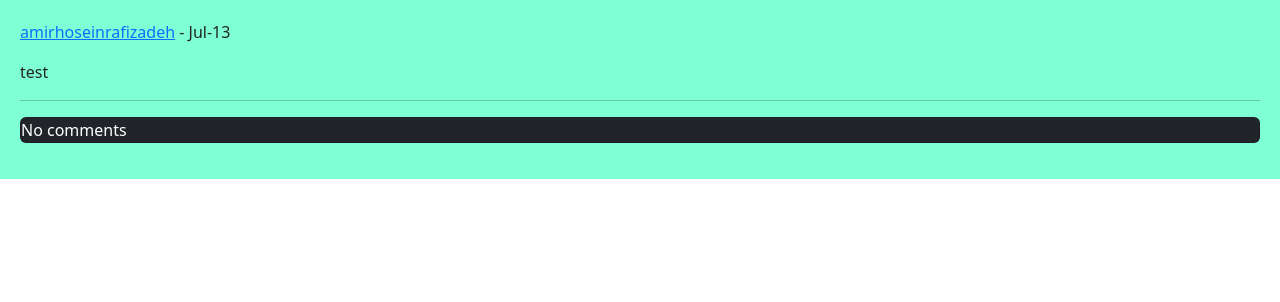
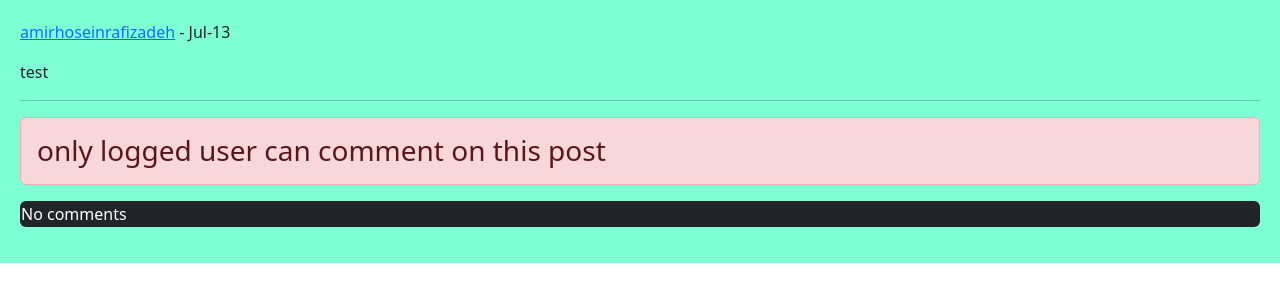
Before and after one commit to AmirhoseinRafizadeh/SocialMedia, a Django app: page /post/19/test/ in a window 1280 px wide. Shown: the part 56-358 px from the top of the page. Run offline with Django 5.2, Linux system fonts and the light colour scheme; data comes from the database, SQL or seed files in the repository; both versions use the stored data as it was after the commit.

Commit message:
ep38 completed

```diff
--- a/socialMedia/home/templates/home/detail.html
+++ b/socialMedia/home/templates/home/detail.html
@@ -6,6 +6,16 @@
     {% endif %}
 <p><a href="{% url 'account:user_profile' post.user.id %}">{{ post.user.username }}</a> - {{ post.updated|date:"M-d" }}</p>
 <p>{{ post.body }}</p><hr>
+{% if request.user.is_authenticated %}
+<form action="" method="post">
+    {% csrf_token %}
+    {{form.as_p}}
+    <input type="submit" value="SEND">
+</form>
+{% else %}
+<h3 class="alert alert-danger">only logged user can comment on this post</h3>
+{% endif %}
+
 {% for comment in comments %}
     <div class="card bg-dark text-white">
         <p class="card-header">{{comment.user}} | {{comment.created|timesince}}</p>
--- a/socialMedia/home/views.py
+++ b/socialMedia/home/views.py
@@ -3,8 +3,10 @@ from django.views import View
 from .models import Posts
 from django.contrib.auth.mixins import LoginRequiredMixin
 from django.contrib import messages
-from .forms import PostCreateUpdateForm
+from .forms import PostCreateUpdateForm, CommentCreateForm
 from django.utils.text import slugify
+from django.contrib.auth.decorators import login_required
+from django.utils.decorators import method_decorator
 
 
 class HomeView(View):
@@ -17,10 +19,25 @@ class HomeView(View):
 
 
 class PostDetailView(View):
-    def get(self, request, post_id, post_slug):
-        post = get_object_or_404(Posts, pk=post_id, slug=post_slug)
-        comments = post.post_comments.filter(is_reply=True)
-        return render(request, 'home/detail.html', {'post': post, 'comments': comments})
+    form_class = CommentCreateForm
+    def setup(self, request, *args, **kwargs):
+        self.post_instance = get_object_or_404(Posts, pk=kwargs['post_id'], slug=kwargs['post_slug'])
+
+        return super().setup(request, *args, **kwargs)
+    def get(self, request, *args, **kwargs):
+        comments = self.post_instance.post_comments.filter(is_reply=True)
+        return render(request, 'home/detail.html', {'post': self.post_instance, 'comments': comments, 'form':self.form_class})
+    @method_decorator(login_required)
+    def post(self, request, *args, **kwargs ):
+        form = self.form_class(request.POST)
+        if form.is_valid():
+            new_comment = form.save(commit=False)
+            new_comment.user = request.user
+            new_comment.post = self.post_instance
+            new_comment.is_reply = True
+            new_comment.save()
+            messages.success(request, 'Your comment has been posted', 'success')
+            return redirect('home:post_detail', self.post_instance.id, self.post_instance.slug)
 
 
 class PostDeleteView(LoginRequiredMixin, View):
```
Also changed, not shown: socialMedia/home/forms.py (+11 -1 lines), socialMedia/db.sqlite3.
